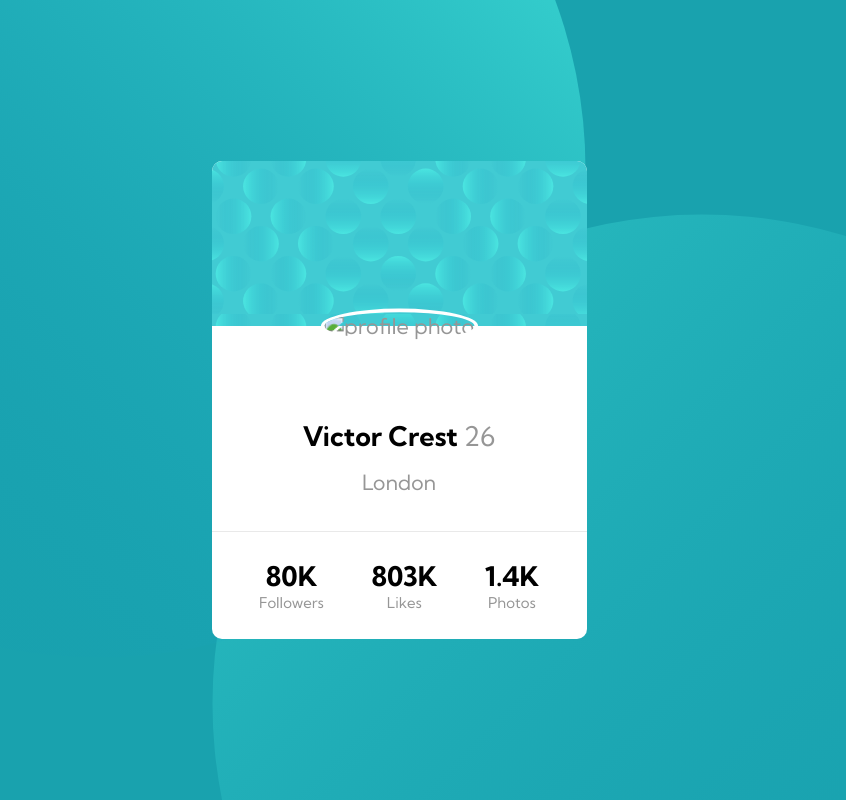
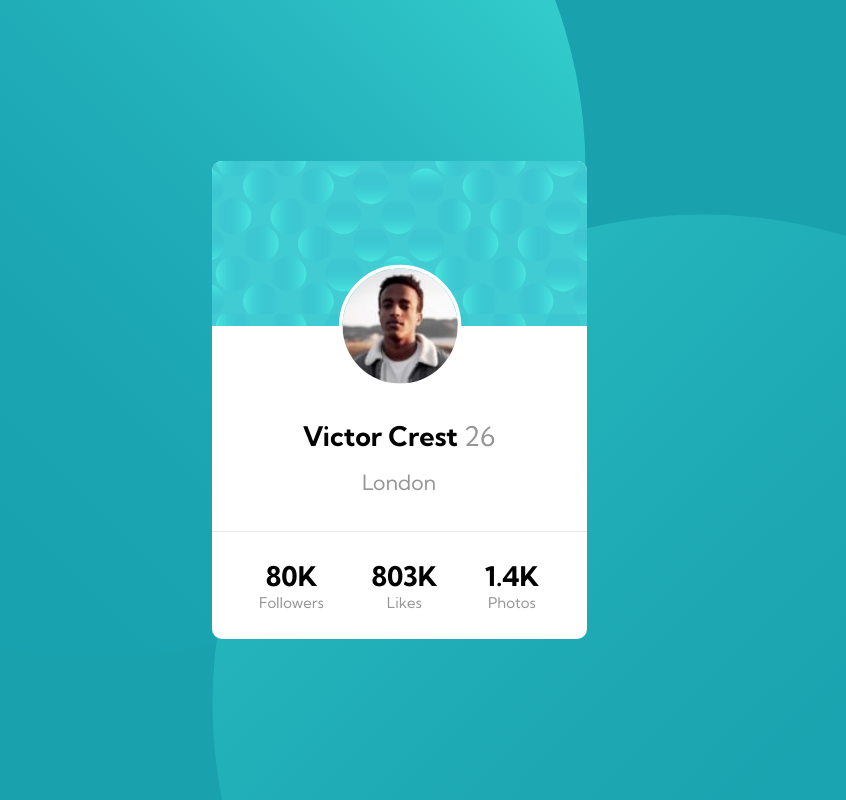
Before and after one commit to Heitoluis/FrondEndMentor, a plain HTML site: page profile-card-component-main/index.html in a window 1280 px wide. Shown: the whole page, without its empty margins (241-1087 px from the left). Drawn offline with Linux system fonts and the light colour scheme; the site is published under a folder, as on GitHub Pages, so addresses that start at the root find nothing.

Commit message:
correcting image

```diff
--- a/profile-card-component-main/index.html
+++ b/profile-card-component-main/index.html
@@ -23,7 +23,7 @@
 
     <div class="container">
       <div class="card__header">
-        <img class="card__img" src="/images/image-victor.jpg" alt ="profile photo" />
+        <img class="card__img" src="images/image-victor.jpg" alt ="profile photo" />
       </div>
       <div class="card__body">
         <h2>Victor Crest <span>26</span></h2>
```
